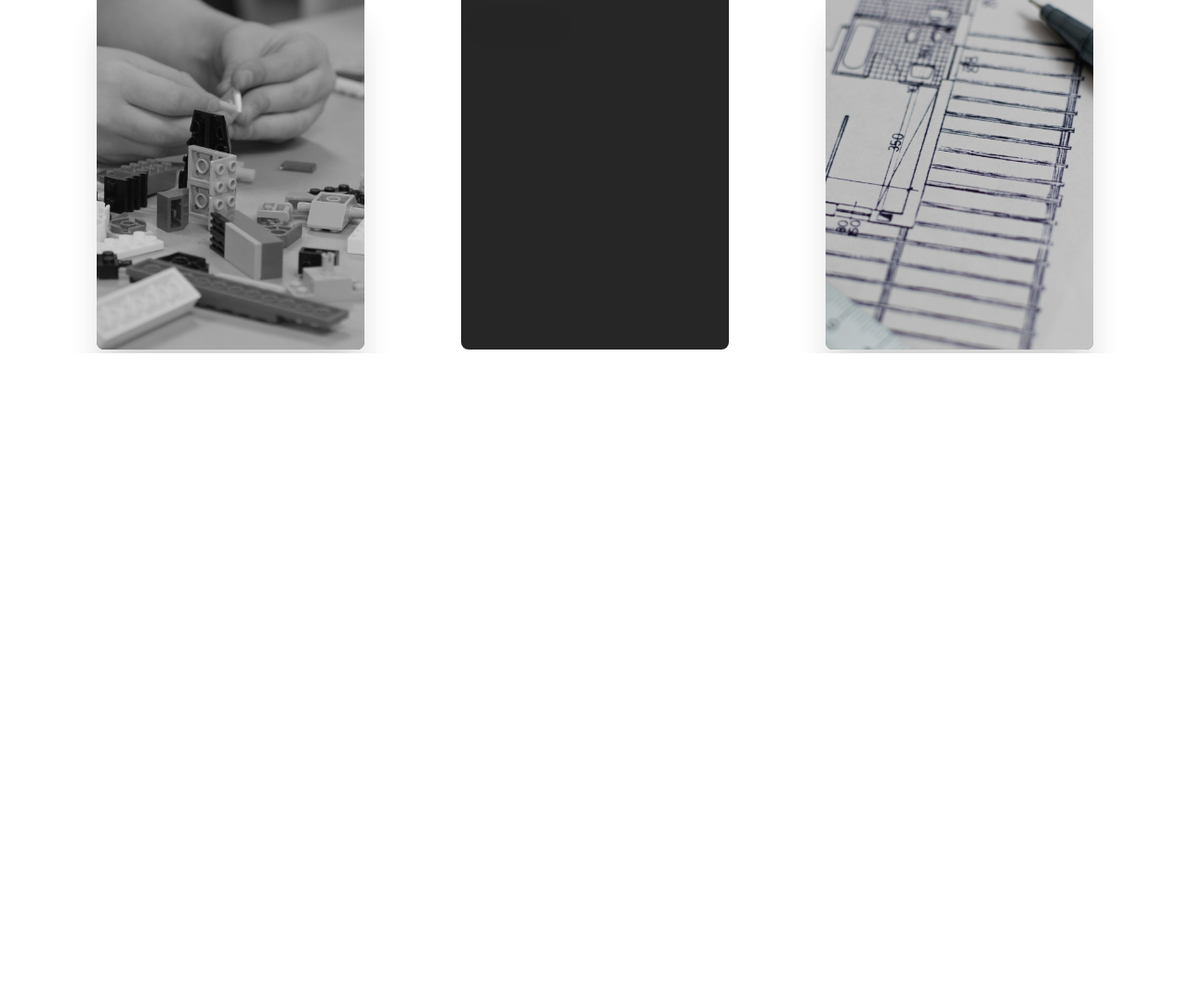
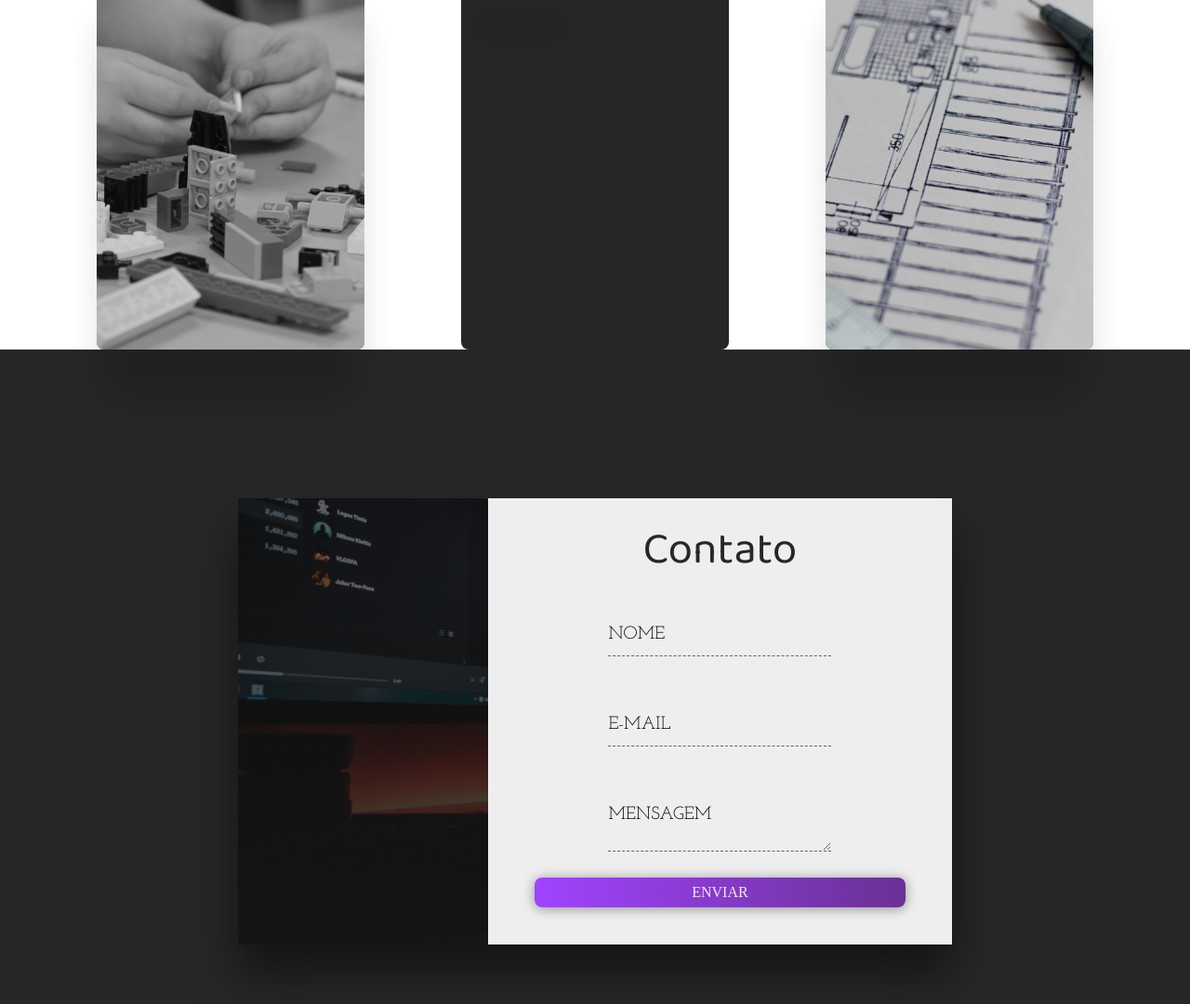
Before and after one commit to Kaue-G/portfolio, a plain HTML site: page index.html in a window 1280 px wide. Shown: the part 1776-2856 px from the top of the page at 93% size. Before the commit the page ends 2156 px from the top, so only its background shows below. Drawn offline with Linux system fonts and the light colour scheme.

Commit message:
:package: seção contato

```diff
--- a/index.html
+++ b/index.html
@@ -138,7 +138,7 @@
                             <h2>projeto1</h2>
                             <h3>linguagem do projeto</h3>
                             <p>Lorem ipsum, dolor sit amet consectetur adipisicing elit. Pariatur similique sint voluptatibus necessitatibus sapiente facere exercitationem! Voluptate esse mollitia reiciendis repellendus, reprehenderit numquam, similique animi dolore quos delectus ex rem?</p>
-                            <button>Saiba mais</button>
+                            <button class="btn">Saiba mais</button>
                         </div>
                     </div>
                     <div class="card">
@@ -149,7 +149,7 @@
                             <h2>projeto2</h2>
                             <h3>linguagem do projeto</h3>
                             <p>Lorem ipsum dolor sit amet consectetur adipisicing elit. Neque maxime exercitationem debitis distinctio nostrum nesciunt sequi iste quasi repellat aut accusantium quidem possimus enim veniam est sunt ratione, consequuntur eius!</p>
-                            <button>Saiba mais</button>
+                            <button class="btn">Saiba mais</button>
                         </div>
                     </div>
                     <div class="card">
@@ -160,8 +160,35 @@
                             <h2>projeto3</h2>
                             <h3>linguagem do projeto</h3>
                             <p>Lorem ipsum dolor sit amet consectetur adipisicing elit. Sequi, velit debitis corporis quod voluptates nulla a mollitia voluptatum? Quos sed modi odio, eum cum deserunt natus est vel ipsa voluptatem.</p>
-                            <button>Saiba Mais</button>
+                            <button class="btn">Saiba Mais</button>
                         </div>
+                    </div>
+                </div>
+            </section>
+
+            <section class="sessao-contato">
+                <div class="contato-wrapper">
+                    <div class="contato-left">
+
+                    </div>
+                    <div class="contato-right">
+                        <h1>Contato</h1>
+                        <form action="#">
+                            <div class="input-group" >
+                                <input type="text" required
+                                class="field" id="name">
+                                <label for="name" class="field-label">Nome</label>
+                            </div>
+                            <div class="input-group">
+                                <input type="text" required class="field" id="email">
+                                <label for="email" class="field-label">E-mail</label>
+                            </div>
+                            <div class="input-group">
+                                <textarea required class="field" id="mensagem"></textarea>
+                                <label for="mensagem" class="field-label">Mensagem</label>
+                            </div>
+                            <button class="btn" type="submit">Enviar</button>
+                        </form>
                     </div>
                 </div>
             </section>
--- a/style.css
+++ b/style.css
@@ -429,10 +429,7 @@ header {
     margin-bottom: 2rem;
 }
 
-.card-info button{
-    width: 8rem;
-    height: 2.5rem;
-
+.btn {
     background: #6a3093;
     background: -webkit-linear-gradient(to right, #a044ff, #6a3093);
     background: linear-gradient(to right, #a044ff, #6a3093);
@@ -440,10 +437,17 @@ header {
     font-family: var(--font-action);
     font-size: 1rem;
     color: #eee;
+
     border-radius: .5rem;
     border: none;
     box-shadow: 0 .1rem .8rem rgba(0, 0, 0, .4);
 
+    cursor: pointer;
+}
+
+.card-info button{
+    width: 8rem;
+    height: 2.5rem;
 }
 
 .card:hover .card-info {
@@ -451,3 +455,103 @@ header {
     opacity: 1;
     visibility: visible;
 }
+
+.sessao-contato {
+    width: 100%;
+    height: 100vh;
+    background-color: #272727;
+    display: flex;
+    align-items: center;
+    justify-content: center;
+}
+
+.contato-wrapper {
+    width: 60%;
+    height: 30rem;
+    display: flex;
+    box-shadow: 0 2rem 3rem rgba(0, 0, 0, 0.5);
+}
+
+.contato-left {
+    width: 35%;
+    background:
+        linear-gradient(rgba(15,15,15, 0.6), rgba(22,22,22, 0.9))
+        , url(img/header-bg.jpg)
+    ;
+    background-size: cover;
+}
+
+.contato-right {
+    width: 65%;
+    background-color: #eee;
+    padding: 1rem 0 3rem 0;
+}
+
+.sessao-contato h1 {
+    width: 100%;
+    text-align: center;
+    font-family: var(--font-primary);
+    color: #272727;
+    font-size: 3rem;
+    font-weight: lighter;
+}
+
+.sessao-contato form {
+    width: 100%;
+    display: flex;
+    flex-direction: column;
+    align-items: center;
+}
+
+.input-group {
+    position: relative;
+}
+
+
+.field {
+    background: transparent;
+    border: none;
+    outline: none;
+
+    width: 15rem;
+    height: 3rem;
+    margin: 1.5rem 0;
+
+    font-size: 1.4rem;
+    font-family: var(--font-secundary);
+    border-bottom: 1.5px dashed #636363;
+}
+
+.input-group textarea {
+    padding-top: 1rem;
+    max-width: 25rem;
+    max-height: 5rem;
+}
+
+.field-label {
+    position: absolute;
+    left: 0;
+    top: 2.5rem;
+    font-size: 1.2rem;
+
+    font-family: var(--font-secundary);
+    text-transform: uppercase;
+
+    transition: all .8s;
+}
+
+.field:focus ~ label {
+    top: 0;
+    font-size: 1rem;
+}
+
+.field:focus {
+    border-bottom: 1px solid;
+}
+
+form > button {
+    width: 80%;
+    height: 2rem;
+    font-size: 1.2rem;
+    text-transform: uppercase;
+}
```
